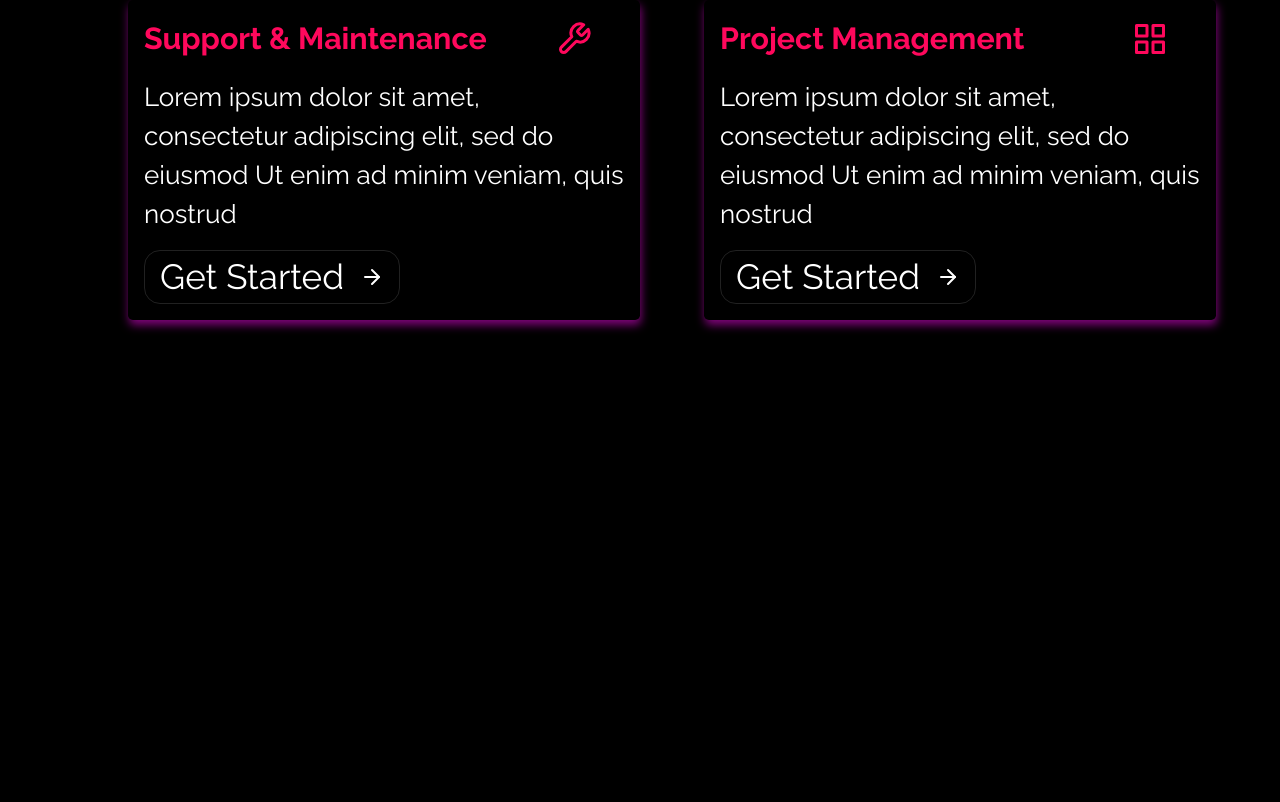
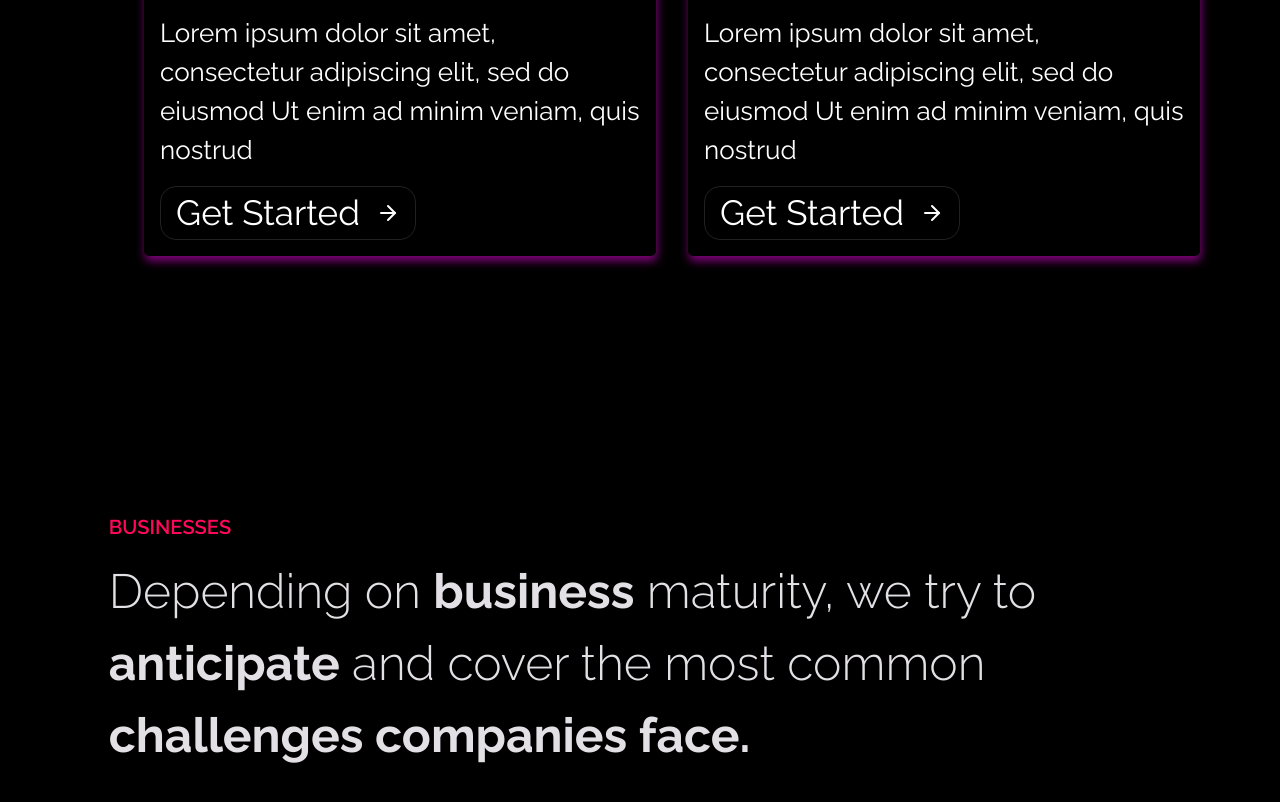
Before and after one commit to monobis/elasticmind-backup, a Next.js app: page / in a window 1280 px wide. Shown: the part 3831-4633 px from the top of the page. Before the commit the page ends 4231 px from the top, so only its background shows below. Built offline with nearby package versions, Linux system fonts and the light colour scheme.

Commit message:
feat: :sparkles: Added businesses header

```diff
--- a/src/app/page.module.css
+++ b/src/app/page.module.css
@@ -152,7 +152,7 @@
 .services {
   display: flex;
   flex-wrap: wrap;
-  gap: 4rem;
+  gap: 2rem;
   justify-content: center;
   margin-inline-start: 4rem;
   padding-inline-end: 2rem;
@@ -161,6 +161,26 @@
   max-width: 140rem;
 }
 
+.businesses {
+  margin-top: 16rem;
+  padding-inline-start: 4rem;
+  padding-inline-end: 2rem;
+}
+
+.businessesContent {
+  margin-left: 2.8rem;
+}
+
+.businessesText {
+  font-size: var(--font-size-2xl);
+  color: var(--color-gray-100);
+  font-weight: 300;
+}
+
+.businessesEmphasis {
+  font-weight: 700;
+}
+
 @media (max-width: 1950px) {
   .services {
     margin-inline-start: 1rem;
--- a/src/app/page.tsx
+++ b/src/app/page.tsx
@@ -213,6 +213,23 @@ export default function Home() {
             Icon={Grid}
           />
         </div>
+
+        <div className={styles.businesses}>
+          <h2 className={styles.titleCarousel}>Businesses</h2>
+          <div className={styles.businessesContent}>
+            {" "}
+            <p className={styles.businessesText}>
+              Depending on{" "}
+              <span className={styles.businessesEmphasis}>business</span>{" "}
+              maturity, we try to{" "}
+              <span className={styles.businessesEmphasis}>anticipate</span> and
+              cover the most common{" "}
+              <span className={styles.businessesEmphasis}>
+                challenges companies face.
+              </span>
+            </p>
+          </div>
+        </div>
       </section>
     </main>
   );
```
